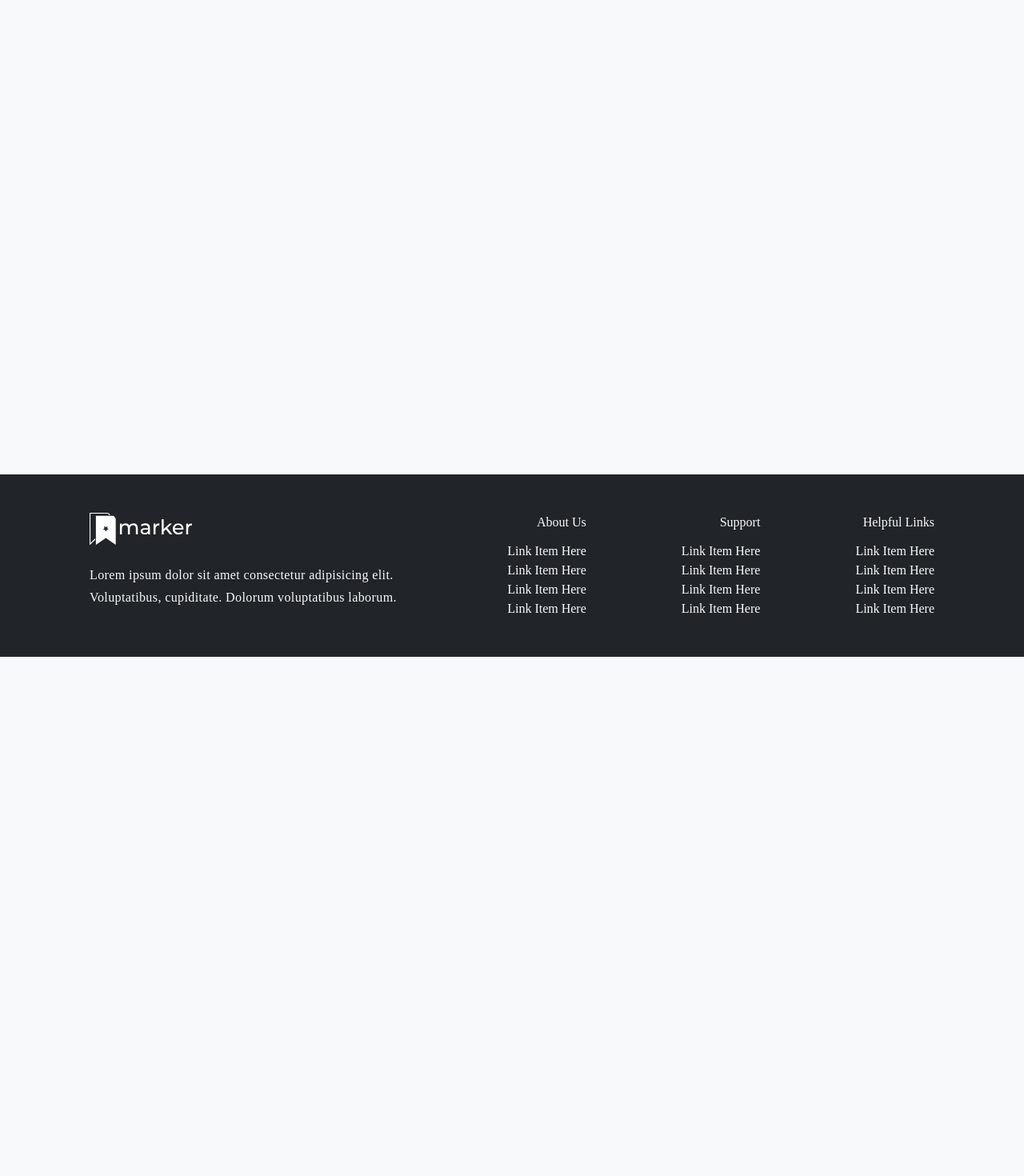
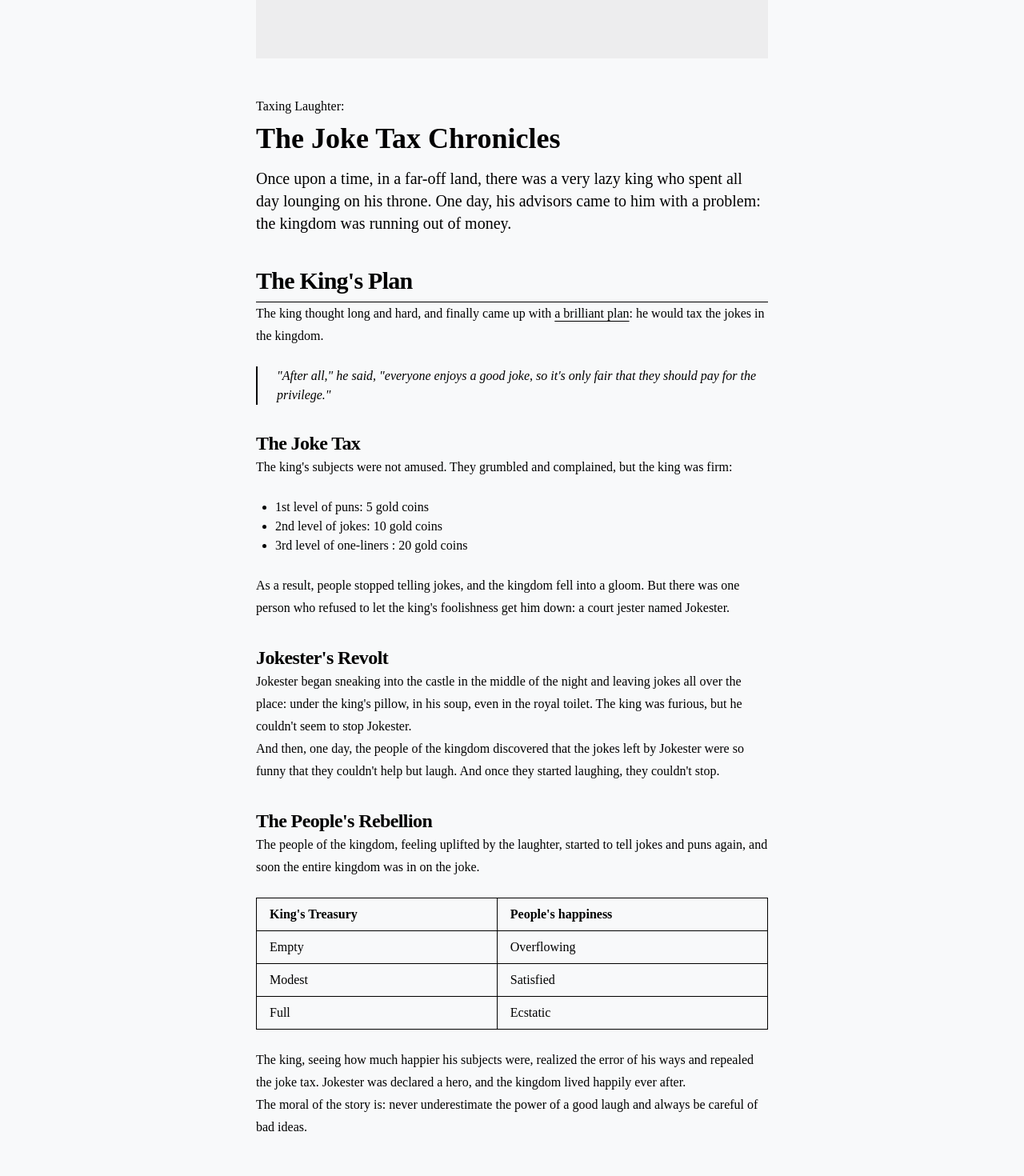
Before and after one commit to Justin-Bento/marker, a React (Vite) app: page /about in a window 1280 px wide. Shown: the part 440-1910 px from the top of the page at 80% size. Before the commit the page ends 1261 px from the top, so only its background shows below. Built offline with nearby package versions, Linux system fonts and the light colour scheme; a web font is replaced by a local one.

Commit message:
chore(content): add placeholder content for layout

```diff
--- a/src/frontend/pages/About.tsx
+++ b/src/frontend/pages/About.tsx
@@ -6,8 +6,124 @@ export default function About() {
   }, []);
   return (
     <>
-      <section className="mt-32">
-        <h1 className="">Welcome To The About Page.</h1>
+      <section className="mt-32 max-w-[80ch] mx-auto">
+        <img src="/image-placeholder.webp" alt="" />
+        <span className="flex flex-col-reverse gap-2 mb-4 mt-12">
+          <h1 className="scroll-m-20 text-4xl font-extrabold text-balance">
+            The Joke Tax Chronicles
+          </h1>
+          <p>Taxing Laughter:</p>
+        </span>
+        <p className="text-muted-foreground text-xl leading-7 [&amp;:not(:first-child)]:mt-6">
+          Once upon a time, in a far-off land, there was a very lazy king who
+          spent all day lounging on his throne. One day, his advisors came to
+          him with a problem: the kingdom was running out of money.
+        </p>
+        <h2 className="mt-10 scroll-m-20 border-b pb-2 text-3xl font-semibold tracking-tight transition-colors first:mt-0">
+          The King's Plan
+        </h2>
+        <p className="leading-7 [&amp;:not(:first-child)]:mt-6">
+          The king thought long and hard, and finally came up with{" "}
+          <a
+            href="#"
+            className="text-primary font-medium underline underline-offset-4"
+          >
+            a brilliant plan
+          </a>
+          : he would tax the jokes in the kingdom.
+        </p>
+        <blockquote className="mt-6 border-l-2 pl-6 italic">
+          "After all," he said, "everyone enjoys a good joke, so it's only fair
+          that they should pay for the privilege."
+        </blockquote>
+        <h3 className="mt-8 scroll-m-20 text-2xl font-semibold tracking-tight">
+          The Joke Tax
+        </h3>
+        <p className="leading-7 [&amp;:not(:first-child)]:mt-6">
+          The king's subjects were not amused. They grumbled and complained, but
+          the king was firm:
+        </p>
+        <ul className="my-6 ml-6 list-disc [&amp;&gt;li]:mt-2">
+          <li>1st level of puns: 5 gold coins</li>
+          <li>2nd level of jokes: 10 gold coins</li>
+          <li>3rd level of one-liners : 20 gold coins</li>
+        </ul>
+        <p className="leading-7 [&amp;:not(:first-child)]:mt-6">
+          As a result, people stopped telling jokes, and the kingdom fell into a
+          gloom. But there was one person who refused to let the king's
+          foolishness get him down: a court jester named Jokester.
+        </p>
+        <h3 className="mt-8 scroll-m-20 text-2xl font-semibold tracking-tight">
+          Jokester's Revolt
+        </h3>
+        <p className="leading-7 [&amp;:not(:first-child)]:mt-6">
+          Jokester began sneaking into the castle in the middle of the night and
+          leaving jokes all over the place: under the king's pillow, in his
+          soup, even in the royal toilet. The king was furious, but he couldn't
+          seem to stop Jokester.
+        </p>
+        <p className="leading-7 [&amp;:not(:first-child)]:mt-6">
+          And then, one day, the people of the kingdom discovered that the jokes
+          left by Jokester were so funny that they couldn't help but laugh. And
+          once they started laughing, they couldn't stop.
+        </p>
+        <h3 className="mt-8 scroll-m-20 text-2xl font-semibold tracking-tight">
+          The People's Rebellion
+        </h3>
+        <p className="leading-7 [&amp;:not(:first-child)]:mt-6">
+          The people of the kingdom, feeling uplifted by the laughter, started
+          to tell jokes and puns again, and soon the entire kingdom was in on
+          the joke.
+        </p>
+        <div className="my-6 w-full overflow-y-auto">
+          <table className="w-full">
+            <thead>
+              <tr className="even:bg-muted m-0 border-t p-0">
+                <th className="border px-4 py-2 text-left font-bold [&amp;[align=center]]:text-center [&amp;[align=right]]:text-right">
+                  King's Treasury
+                </th>
+                <th className="border px-4 py-2 text-left font-bold [&amp;[align=center]]:text-center [&amp;[align=right]]:text-right">
+                  People's happiness
+                </th>
+              </tr>
+            </thead>
+            <tbody>
+              <tr className="even:bg-muted m-0 border-t p-0">
+                <td className="border px-4 py-2 text-left [&amp;[align=center]]:text-center [&amp;[align=right]]:text-right">
+                  Empty
+                </td>
+                <td className="border px-4 py-2 text-left [&amp;[align=center]]:text-center [&amp;[align=right]]:text-right">
+                  Overflowing
+                </td>
+              </tr>
+              <tr className="even:bg-muted m-0 border-t p-0">
+                <td className="border px-4 py-2 text-left [&amp;[align=center]]:text-center [&amp;[align=right]]:text-right">
+                  Modest
+                </td>
+                <td className="border px-4 py-2 text-left [&amp;[align=center]]:text-center [&amp;[align=right]]:text-right">
+                  Satisfied
+                </td>
+              </tr>
+              <tr className="even:bg-muted m-0 border-t p-0">
+                <td className="border px-4 py-2 text-left [&amp;[align=center]]:text-center [&amp;[align=right]]:text-right">
+                  Full
+                </td>
+                <td className="border px-4 py-2 text-left [&amp;[align=center]]:text-center [&amp;[align=right]]:text-right">
+                  Ecstatic
+                </td>
+              </tr>
+            </tbody>
+          </table>
+        </div>
+        <p className="leading-7 [&amp;:not(:first-child)]:mt-6">
+          The king, seeing how much happier his subjects were, realized the
+          error of his ways and repealed the joke tax. Jokester was declared a
+          hero, and the kingdom lived happily ever after.
+        </p>
+        <p className="leading-7 [&amp;:not(:first-child)]:mt-6">
+          The moral of the story is: never underestimate the power of a good
+          laugh and always be careful of bad ideas.
+        </p>
       </section>
     </>
   );
```
Also changed, not shown: public/image-placeholder.webp (added).
